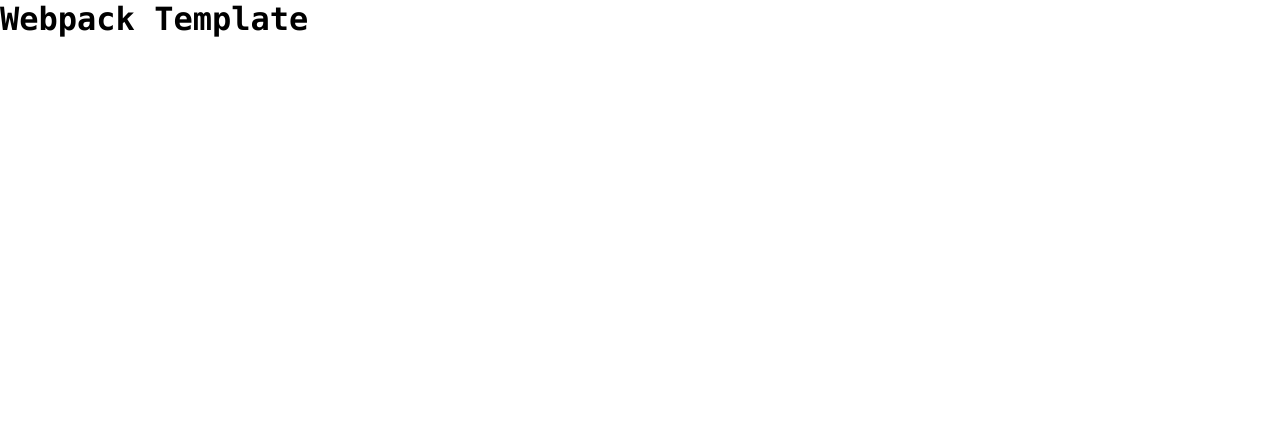
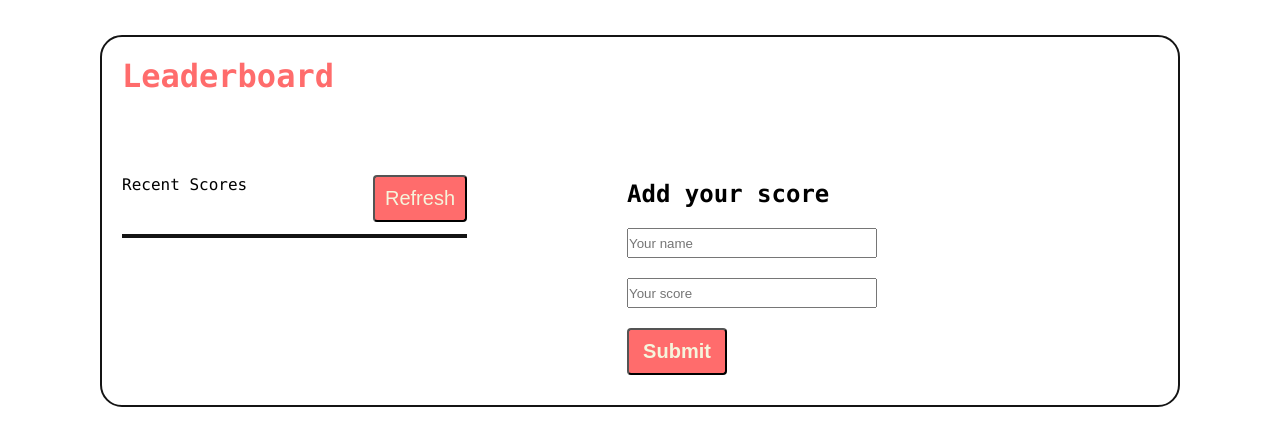
Before and after one commit to nunegabriel/Leaderboard, a website built with webpack: page dist/index.html in a window 1280 px wide. Built offline with nearby package versions, Linux system fonts and the light colour scheme; no server answers.

Commit message:
dist updated

```diff
--- a/dist/index.html
+++ b/dist/index.html
@@ -3,9 +3,34 @@
 <head>
     <meta charset="UTF-8">
     <meta name="viewport" content="width=device-width, initial-scale=1.0">
-    <title>Webpack Template</title>
+    <title>Leaderboard</title>
 <script defer src="main.js"></script></head>
 <body>
-    <h1>Webpack Template</h1>
+
+    <div class="content">
+
+        <div class="content-1">
+            <div>
+                <header>
+                    <h1 class="main-heading">Leaderboard</h1>
+                </header>
+            </div>
+            <div class="heading">
+                <div class="head-1">
+                    Recent Scores
+                </div>
+                <button class="btn-1">Refresh</button>
+            </div>
+            <div class="board"></div>
+        </div>
+
+        <form class="input-1" action="#">
+            <h2>Add your score</h2>
+            <input class="name" id="name" placeholder="Your name" value="" required>
+            <input class="score" id ="score" placeholder="Your score" required>
+            <button class="submit" type="submit">Submit</button>
+        </form>
+
+    </div>
 </body>
 </html>
```
Also changed, not shown: dist/main.js (+32 -2 lines).
